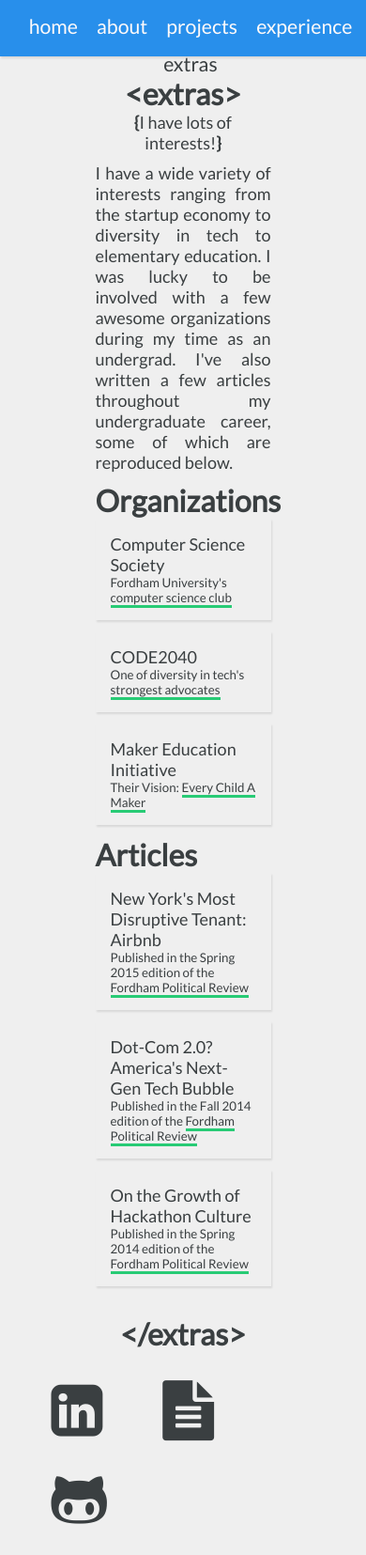
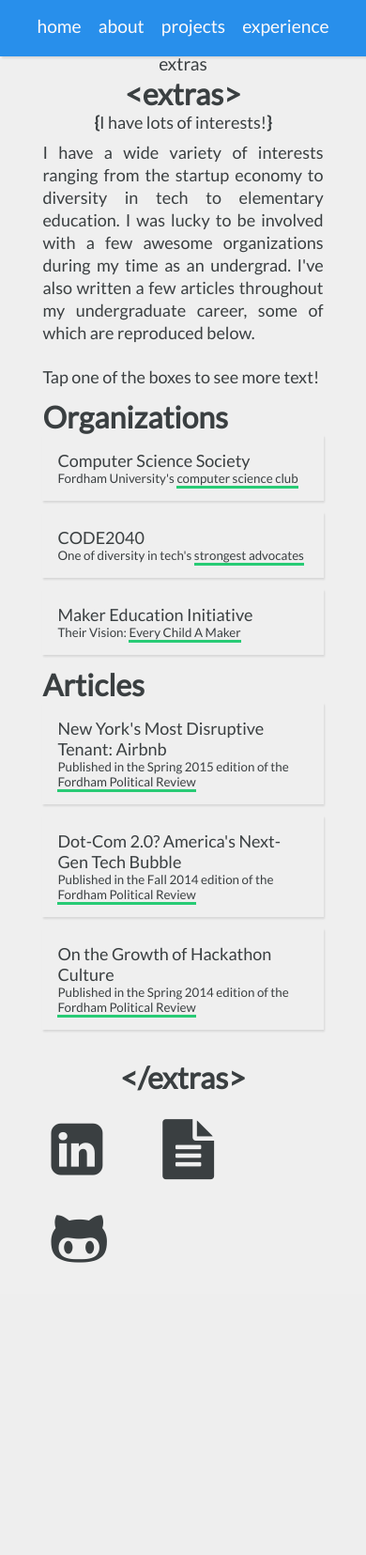
Before and after one commit to kennydurkin/website-2.0, a Flask app: page /extras in a window 390 px wide. Shown: the whole page at 94% size. After the commit the page ends 1344 px from the top, so only its background shows below. Run offline with Flask 2, Linux system fonts and the light colour scheme; some libraries are stand-ins or nearby versions.

Commit message:
improve mobile views

```diff
--- a/static/css/style.css
+++ b/static/css/style.css
@@ -56,7 +56,7 @@
     background: #288feb;
     z-index: 500;
     line-height: 2.5em;
-    box-shadow: 1px 2px 2px rgba(0,0,0,0.1);
+    box-shadow: 2px 2px 2px rgba(0,0,0,0.1);
 }
 #nav {
     list-style-type: none;
@@ -300,6 +294,10 @@
 /***************
  Extras Styles
  **************/
+
+.mobile_nudge {
+  display: none;
+}
 
 .organization_list {
   font-size: 18px;
@@ -548,7 +547,7 @@
   }
 
   li {
-    font-size: 1.33em;
+    font-size: 1.4em;
   }
 
   .intro{
@@ -578,18 +577,48 @@
     margin-left: calc(50% - 100px);
   }
 }
-@media screen and (max-width: 533px)  {
+/* Mobile View */
+@media screen and (max-width: 568px)  {
+  .page_content > div:not(#home) {
+    max-width: 80%;
+  }
+
+  footer {
+    padding: 5px 0 40px 0;
+  }
+
   .footer-content {
     margin-left: calc(50vw - 180.5px);
   }
 
   .fa-2x.fa-file-text, .fa-2x.fa-github-alt, .fa-2x.fa-linkedin-square{
     font-size: 4em;
-    margin-top: -0.5em;
+  }
+
+  body.home .fa-2x.fa-file-text, body.home .fa-2x.fa-github-alt, body.home .fa-2x.fa-linkedin-square {
+    margin-top: -1em;
     padding-top: 0.5em;
   }
 
   figcaption, figcaption.animated {
     font-size: 24px;
   }
+
+  .mobile_nudge {
+    display: block;
+  }
+
+  .about_text {
+    line-height: 1.33;
+  }
 }
+/* iPhone 4 & 5 screen width */
+@media screen and (max-width: 430px)  {
+  li {
+    font-size: 1.2em;
+  }
+
+  body.home #heading {
+    font-size: 104px;
+  }
+}
--- a/templates/base.html
+++ b/templates/base.html
@@ -1,6 +1,6 @@
 <html>
   <head>
-    <meta name="viewport" content="width=device-width, initial-scale=0.75">
+    <meta name="viewport" content="width=device-width, initial-scale=0.75, user-scalable=no">
     {% if title %}
     <title>{{page.title}}</title>
     {% else %}
--- a/templates/extras.html
+++ b/templates/extras.html
@@ -7,7 +7,7 @@
         <h1 class="page_heading">&lt;{{heading['title']}}&gt;</h1>
         <p class="page_subheading"><b>{</b>{{heading['subheading']}}<b>}</b></p>
 
-        <p class="about_text">I have a wide variety of interests ranging from the startup economy to diversity in tech to elementary education. I was lucky to be involved with a few awesome organizations during my time as an undergrad. I've also written a few articles throughout my undergraduate career, some of which are reproduced below.</p>
+        <p class="about_text">I have a wide variety of interests ranging from the startup economy to diversity in tech to elementary education. I was lucky to be involved with a few awesome organizations during my time as an undergrad. I've also written a few articles throughout my undergraduate career, some of which are reproduced below.<span class="mobile_nudge"><br>Tap one of the boxes to see more text!</span></p>
 
         <h1 class="inline-header"> Organizations </h1>
         <div title="Click to learn more!" class="organization_group css">
```
Also changed, not shown: other parts of static/css/style.css (+21 -26 lines).
